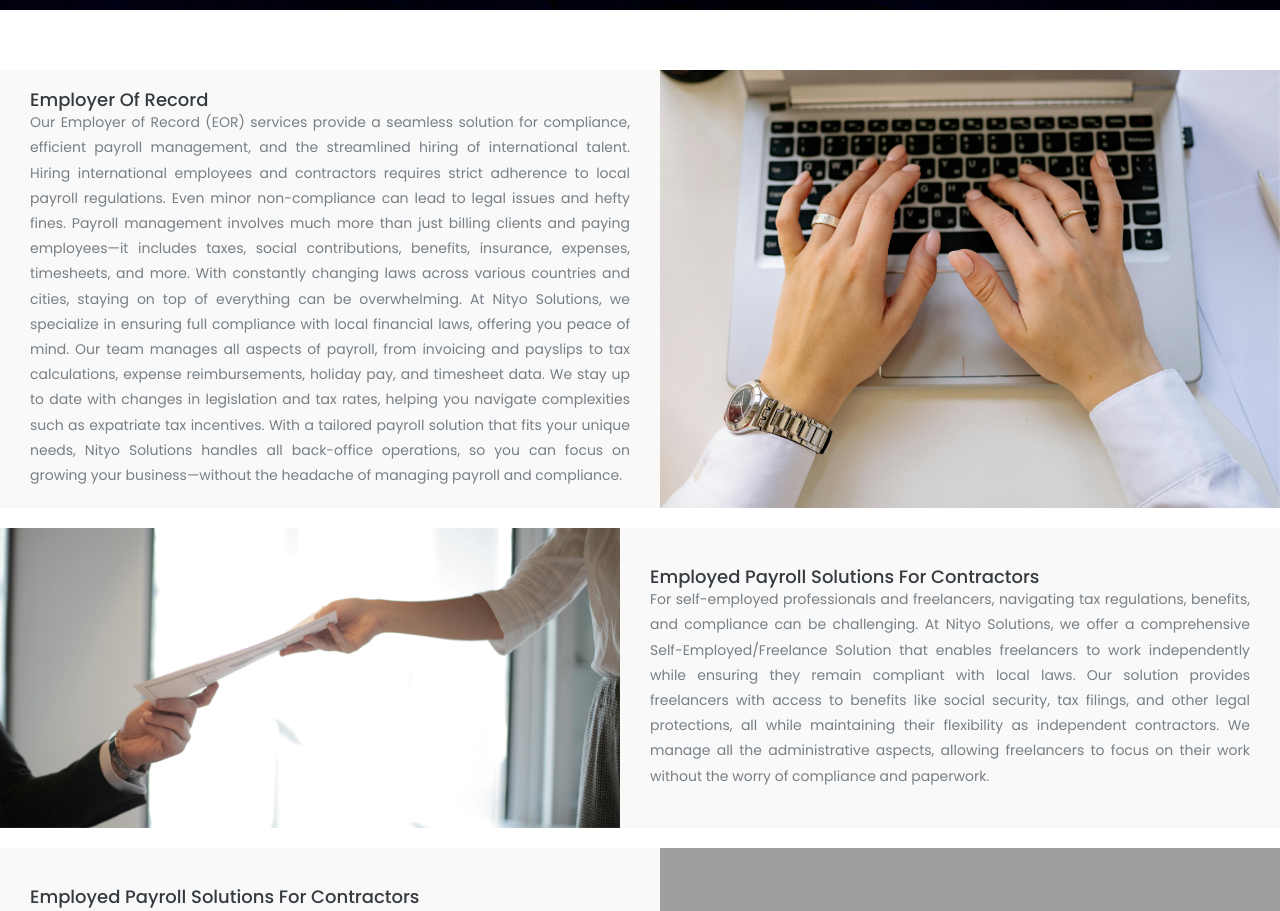
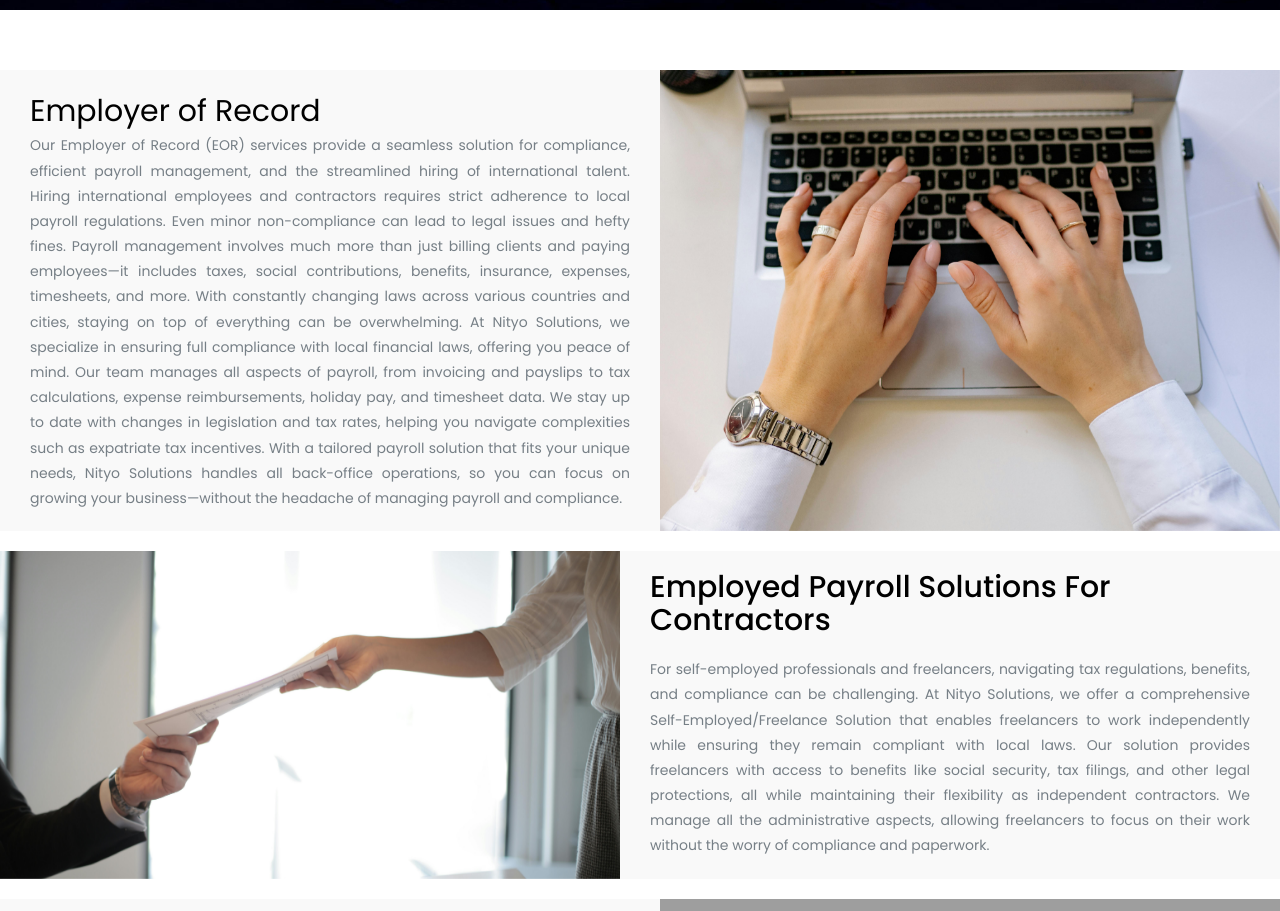
Before and after one commit to Aiman-burhan0234/Nlite, a plain HTML site: page index.html in a window 1280 px wide. Shown: the part 1131-2042 px from the top of the page. Drawn offline with nearby package versions, Linux system fonts and the light colour scheme; grey boxes are pictures that could not be loaded.

Commit message:
updated changes

```diff
--- a/index.html
+++ b/index.html
@@ -684,7 +684,8 @@ video {
 				<div class="probootstrap-image probootstrap-animate" data-animate-effect="fadeIn" style="background-image: url(11.jpg)"></div>
 				<div class="probootstrap-text" >
 				  <div class="probootstrap-inner probootstrap-animate" data-animate-effect="fadeInRight">
-					<h2 class="heading mb-4">Employer of Record</h2>
+					<h2= class="heading mb-4" style="font-size: 30px;color: black;">Employer of Record</h2>
+					<br>
 					<p style="text-align: justify;">Our Employer of Record (EOR) services provide a seamless solution for compliance, efficient payroll management, and the streamlined hiring of international talent. Hiring international employees and contractors requires strict adherence to local payroll regulations. Even minor non-compliance can lead to legal issues and hefty fines. Payroll management involves much more than just billing clients and paying employees—it includes taxes, social contributions, benefits, insurance, expenses, timesheets, and more. With constantly changing laws across various countries and cities, staying on top of everything can be overwhelming. At Nityo Solutions, we specialize in ensuring full compliance with local financial laws, offering you peace of mind. Our team manages all aspects of payroll, from invoicing and payslips to tax calculations, expense reimbursements, holiday pay, and timesheet data. We stay up to date with changes in legislation and tax rates, helping you navigate complexities such as expatriate tax incentives. With a tailored payroll solution that fits your unique needs, Nityo Solutions handles all back-office operations, so you can focus on growing your business—without the headache of managing payroll and compliance.</p>
 				  </div>
 				</div>
@@ -695,7 +696,8 @@ video {
 				<div class="probootstrap-image order-2 probootstrap-animate" data-animate-effect="fadeIn" style="background-image: url(22.jpg)"></div>
 				<div class="probootstrap-text order-1">
 				  <div class="probootstrap-inner probootstrap-animate" data-animate-effect="fadeInLeft">
-					<h2 class="heading mb-4">Employed Payroll Solutions for Contractors</h2>
+					<h2 class="heading mb-4" style="font-size: 30px;color: black;">Employed Payroll Solutions for Contractors</h2>
+					<br>
 					<p style="text-align: justify;">For self-employed professionals and freelancers, navigating tax regulations, benefits, and compliance can be challenging. At Nityo Solutions, we offer a comprehensive Self-Employed/Freelance Solution that enables freelancers to work independently while ensuring they remain compliant with local laws. Our solution provides freelancers with access to benefits like social security, tax filings, and other legal protections, all while maintaining their flexibility as independent contractors. We manage all the administrative aspects, allowing freelancers to focus on their work without the worry of compliance and paperwork.</p>
 
 				  </div>
@@ -707,7 +709,8 @@ video {
 				<div class="probootstrap-image probootstrap-animate" data-animate-effect="fadeIn" style="background-image: url(33.jpg)"></div>
 				<div class="probootstrap-text">
 				  <div class="probootstrap-inner probootstrap-animate" data-animate-effect="fadeInRight">
-					<h2 class="heading mb-4">Employed Payroll Solutions for Contractors</h2>
+					<h2 class="heading mb-4" style="font-size: 30px;color: black;">Employed Payroll Solutions for Contractors</h2>
+					<br>
 					<p style="text-align: justify;">For self-employed professionals and freelancers, navigating tax regulations, benefits, and compliance can be challenging. At Nityo Solutions, we offer a comprehensive Self-Employed/Freelance Solution that enables freelancers to work independently while ensuring they remain compliant with local laws. Our solution provides freelancers with access to benefits like social security, tax filings, and other legal protections, all while maintaining their flexibility as independent contractors. We manage all the administrative aspects, allowing freelancers to focus on their work without the worry of compliance and paperwork.</p>
 
 				  </div>
```
